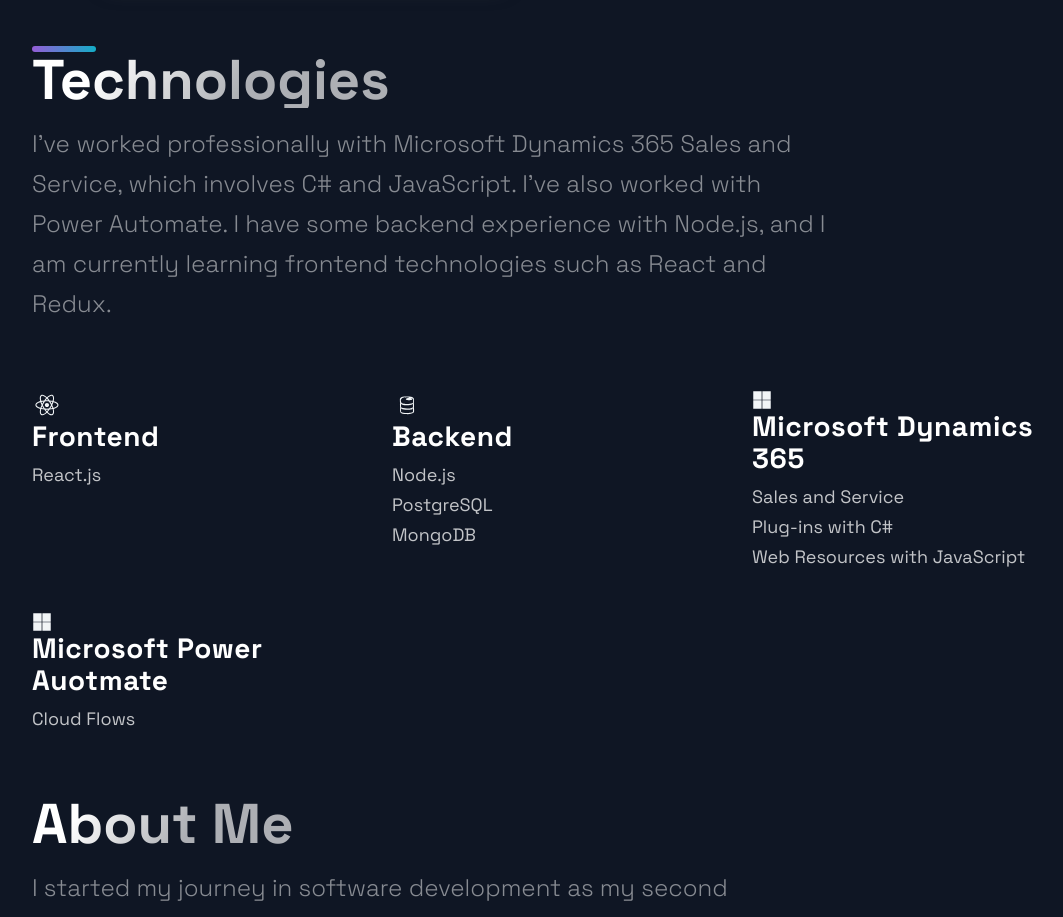
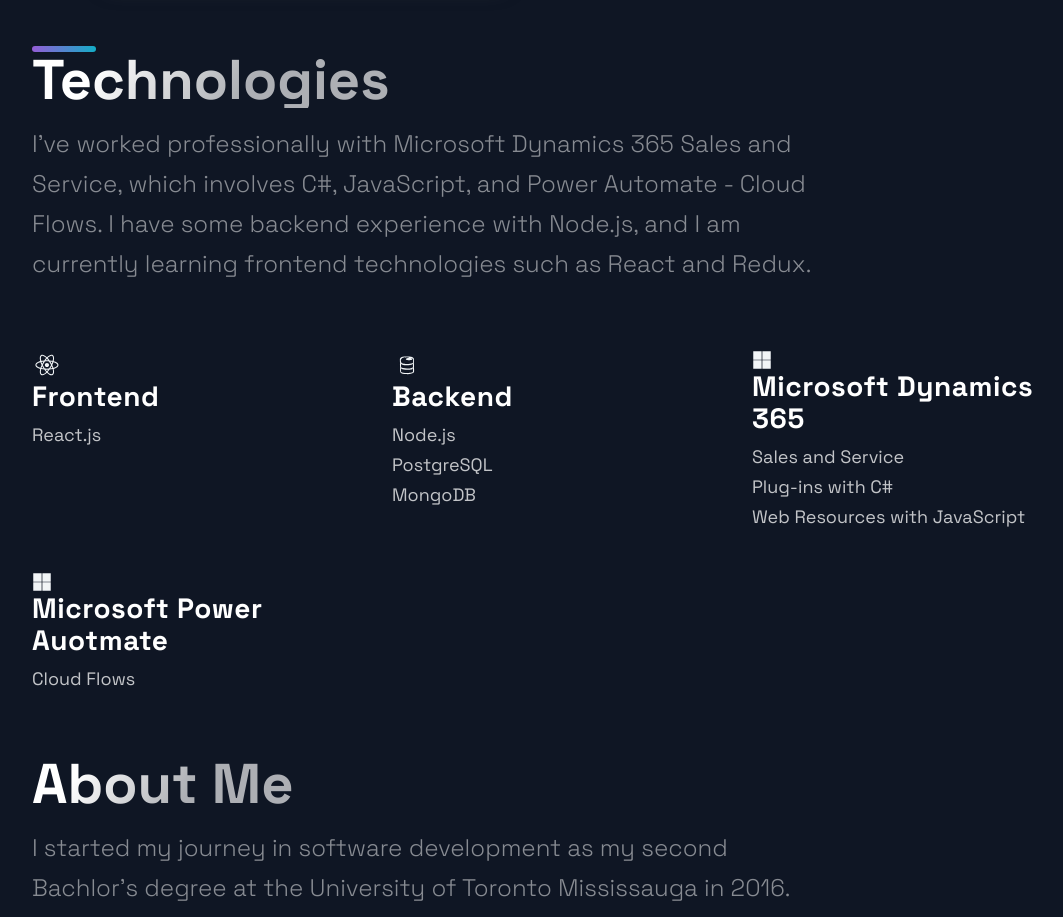
Before and after one commit to pshyong/portfolio-website, a Next.js app: page / in a window 1280 px wide. Shown: the part 1480-2397 px from the top of the page, without its empty margins (88-1151 px from the left). Built offline with nearby package versions, Linux system fonts and the light colour scheme.

Commit message:
Update Technology section

```diff
--- a/src/components/Technologies/Technologies.js
+++ b/src/components/Technologies/Technologies.js
@@ -9,7 +9,7 @@
     <SectionDivider />
     <SectionTitle>Technologies</SectionTitle>
     <SectionText>
-      I've worked professionally with Microsoft Dynamics 365 Sales and Service, which involves C# and JavaScript. I've also worked with Power Automate. I have some backend experience with Node.js, and I am currently learning frontend technologies such as React and Redux.
+      I've worked professionally with Microsoft Dynamics 365 Sales and Service, which involves C#, JavaScript, and Power Automate - Cloud Flows. I have some backend experience with Node.js, and I am currently learning frontend technologies such as React and Redux.
     </SectionText>
     <List>
 
```
